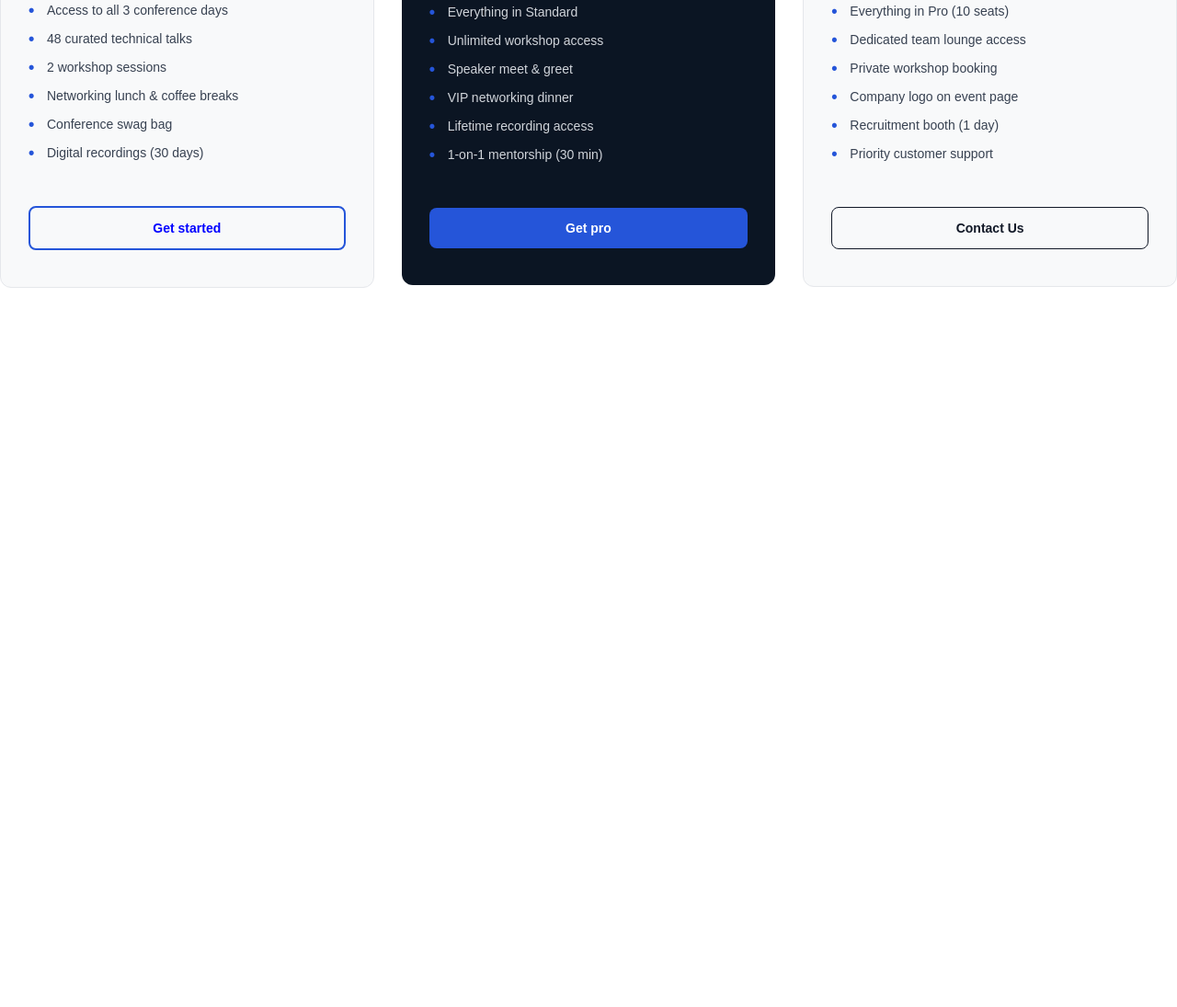
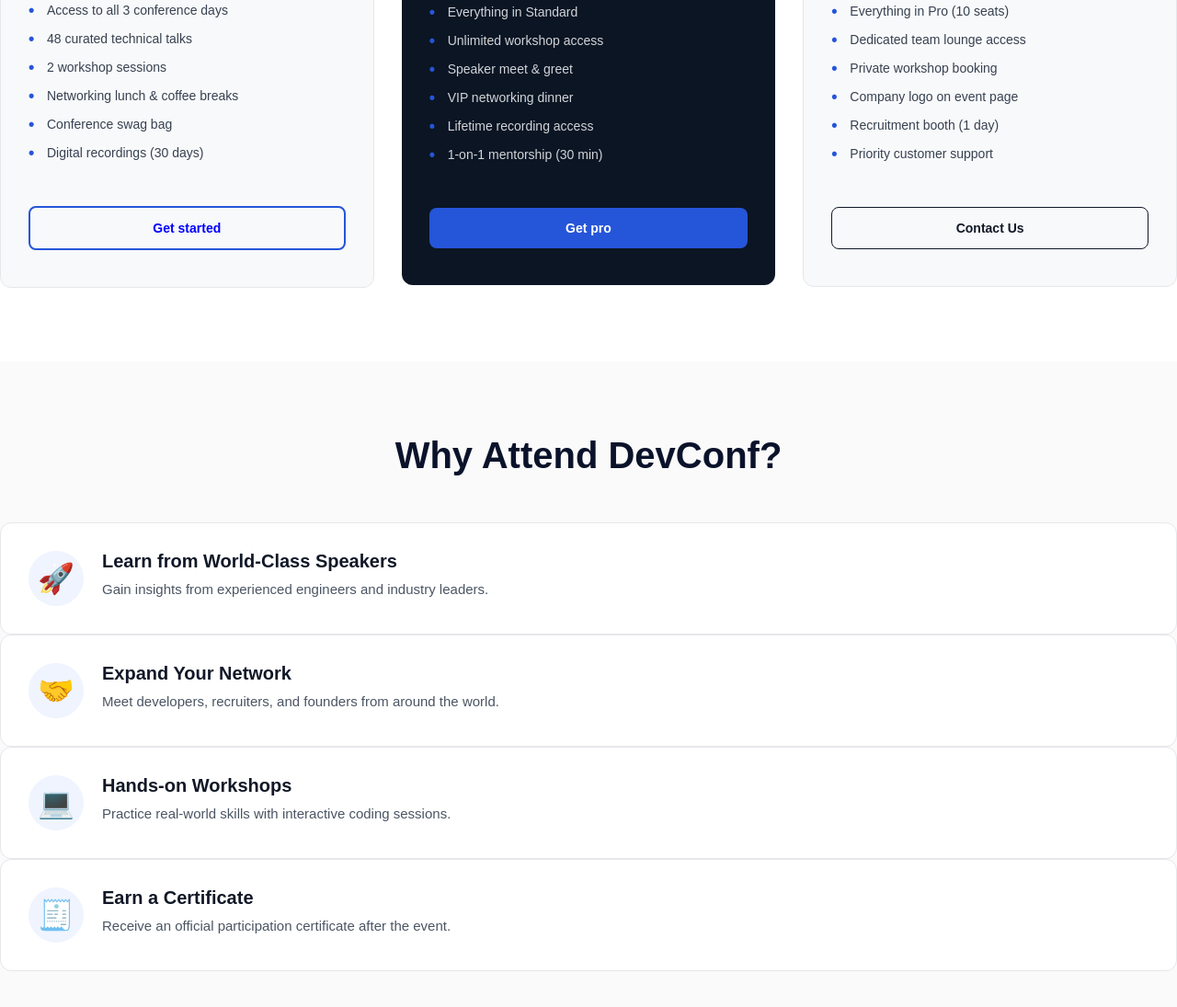
Before and after one commit to raihankabir1952/programing-hero-assignment, a plain HTML site: page index.html in a window 1280 px wide. Shown: the part 2193-3288 px from the top of the page at 92% size. Before the commit the page ends 2596 px from the top, so only its background shows below. Drawn offline with Linux system fonts and the light colour scheme.

Commit message:
3 ai section add

```diff
--- a/index.html
+++ b/index.html
@@ -178,6 +178,59 @@
     <!-- Secure Your Spot end -->
 
 
+    <!-- missing part start -->
+    <section class="why-attend-section">
+        <div class="container">
+            <h2 class="title">Why Attend DevConf?</h2>
+            <div class="grid">
+
+                <!-- card---------1 -->
+                <div class="card">
+                    <div class="icon">
+                        🚀
+                    </div>
+                    <div class="info">
+                        <h3>Learn from World-Class Speakers</h3>
+                        <p>Gain insights from experienced engineers and industry leaders.</p>
+                    </div>
+                </div>
+
+                <!-- card---------2 -->
+                <div class="card">
+                    <div class="icon">🤝</div>
+                    <div class="info">
+                        <h3>Expand Your Network</h3>
+                        <p>Meet developers, recruiters, and founders from around the world.</p>
+                    </div>
+                </div>
+
+                <!-- card---------3 -->
+
+                <div class="card">
+                    <div class="icon">💻</div>
+                    <div class="info">
+                        <h3>Hands-on Workshops</h3>
+                        <p>Practice real-world skills with interactive coding sessions.</p>
+                    </div>
+                </div>
+
+
+                <!-- card-------4 -->
+                <div class="card">
+                    <div class="icon">🧾</div>
+                    <div class="info">
+                        <h3>Earn a Certificate</h3>
+                        <p>Receive an official participation certificate after the event.</p>
+                    </div>
+                </div>
+
+            </div>
+        </div>
+    </section>
+    <!-- missing part end -->
+
+
+
 </body>
 
 </html>
--- a/style.css
+++ b/style.css
@@ -359,3 +359,73 @@
     background-color: #000307;
     border-color: #2555d9;
 }
+
+
+/* missing part css */
+
+.why-attend-section
+{
+    background-color: #fafafa;
+    padding: 80px 0;
+}
+
+.title
+{
+    text-align: center;
+    font-size: 40px;
+    font-weight: 800;
+    color: #0b132b;
+    margin-bottom: 50px;
+}
+
+.gird
+{
+    display: grid;
+    grid-template-columns: repeat(2, 1fr);
+    gap: 30px;
+}
+
+.card
+{
+    background-color: #ffffff;
+    border: 1px solid #e5e7eb;
+    border-radius: 12px;
+    padding: 30px;
+    display: flex;
+    align-items: flex-start;
+    gap: 20px;
+}
+
+.card:hover
+{
+    border-color: #2555d9;
+}
+
+.icon
+{
+    font-size: 32px;
+    background-color: #f0f4ff;
+    padding: 12px;
+    border-radius: 50%;
+    display: flex;
+    justify-content: center;
+    align-items: center;
+    width: 60px;
+    height: 60px;
+    flex-shrink: 0;
+}
+
+.info h3
+{
+    font-size: 20px;
+    font-weight: 700;
+    color: #111827;
+    margin-bottom: 8px;
+}
+
+.info p
+{
+    font-size: 15px;
+    color: #4b5563;
+    line-height: 1.5;
+}
```
